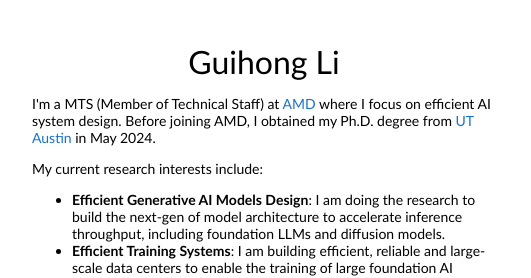
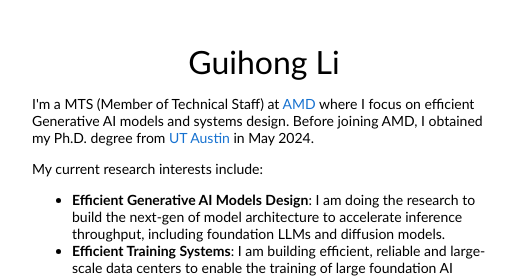
Before and after one commit to LiGuihong/LiGuihong.github.io, a plain HTML site: page index.html in a window 1280 px wide. Shown: the top 278 px of the page, 228-759 px from the left. Drawn offline with Linux system fonts and the light colour scheme; some icons are missing.

Commit message:
update news

```diff
--- a/index.html
+++ b/index.html
@@ -43,7 +43,7 @@
                 <name>Guihong Li</name>
               </p>
               <p>
-                I'm a MTS (Member of Technical Staff) at <a href="https://www.amd.com/">AMD</a> where I focus on efficient AI system design. Before joining AMD, I obtained my Ph.D. degree from <a href="https://www.utexas.edu/">UT Austin</a> in May 2024.
+                I'm a MTS (Member of Technical Staff) at <a href="https://www.amd.com/">AMD</a> where I focus on efficient Generative AI models and systems design. Before joining AMD, I obtained my Ph.D. degree from <a href="https://www.utexas.edu/">UT Austin</a> in May 2024.
               </p>
               <p>
                 My current research interests include:
```
